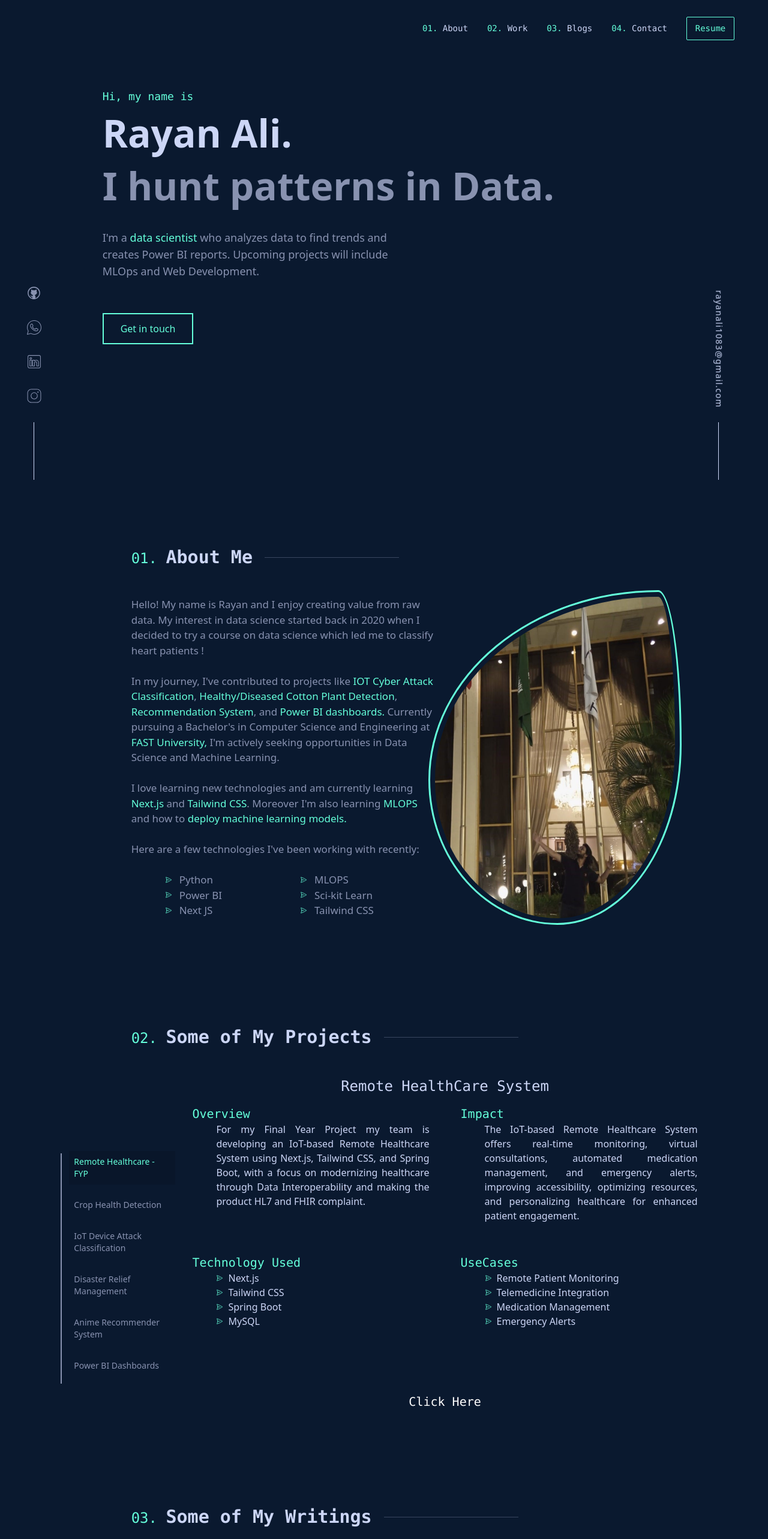
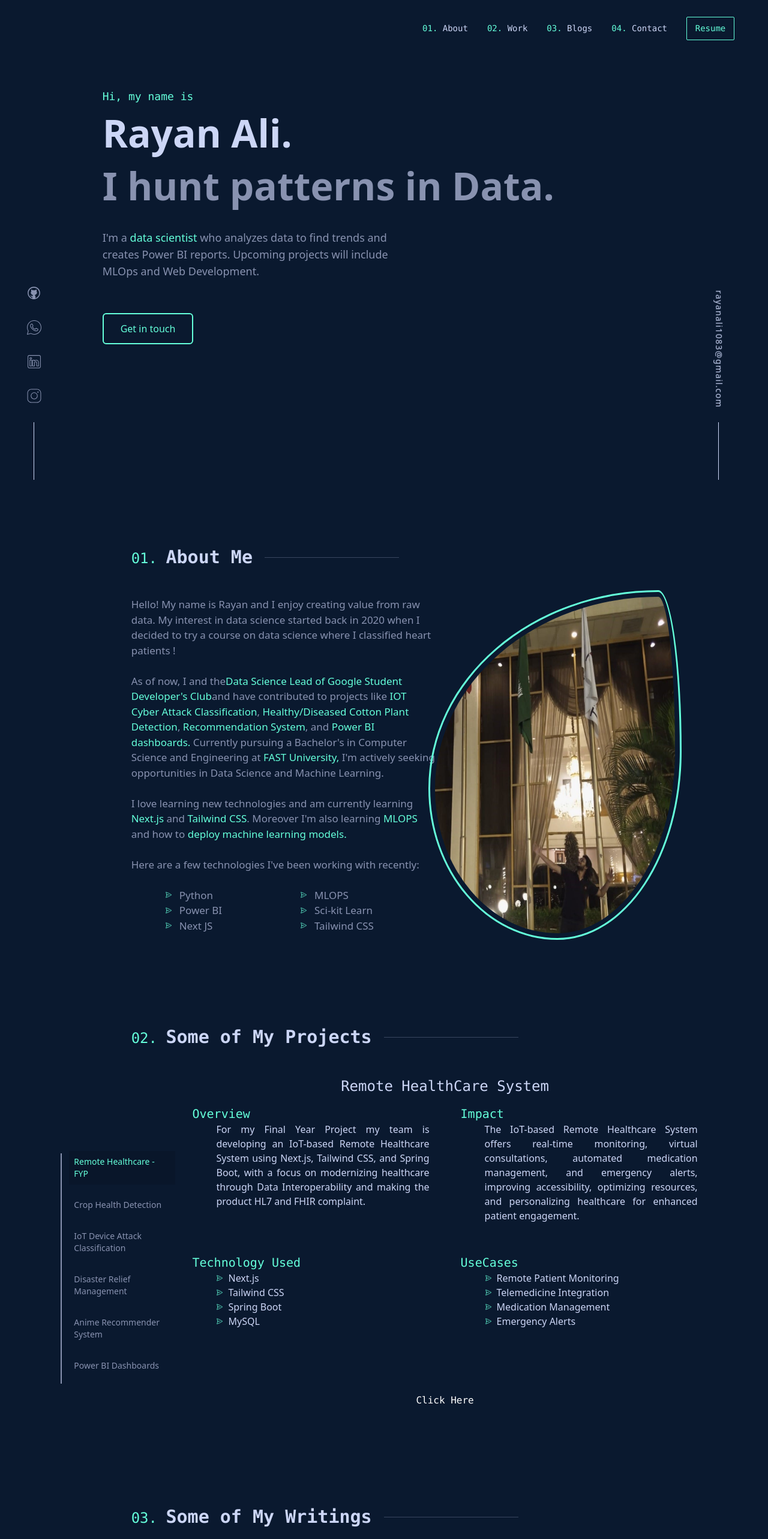
Before and after one commit to Rayan-Ali1083/portfolio, a Next.js app: page / in a window 1280 px wide. Shown: the top 2566 px of the page at 60% size. Built offline with nearby package versions, Linux system fonts and the light colour scheme.

Commit message:
final touch ups to be done

```diff
--- a/assets/ProjectContentMain.js
+++ b/assets/ProjectContentMain.js
@@ -33,7 +33,7 @@ const ProjectContentMain = (props) => {
 
                 </div>
 
-                <button className='p-5 text-xl text-white rounded-md font-mono hover:shadow-md hover:shadow-white hover:bg-[#64ffda] hover:text-black duration-150 w-fit'><Link target='blank' href={props.link}>Click Here</Link></button>
+                <button className='flex w-fit h-fit text-white rounded-md font-mono hover:shadow-md hover:shadow-white hover:bg-[#64ffda] hover:text-black duration-150'><Link target='blank' className='flex p-5 h-full w-full' href={props.link}>Click Here</Link></button>
 
             </div>
 
--- a/pages/AboutMe.js
+++ b/pages/AboutMe.js
@@ -24,7 +24,7 @@ const AboutMe = () => {
 
             <p>
 
-              Hello! My name is Rayan and I enjoy creating value from raw data. My interest in data science started back in 2020 when I decided to try a course on data science which led me to classify heart patients !
+              Hello! My name is Rayan and I enjoy creating value from raw data. My interest in data science started back in 2020 when I decided to try a course on data science where I classified heart patients !
 
             </p>
 
@@ -32,7 +32,12 @@ const AboutMe = () => {
 
             <p>
 
-              In my journey, I've contributed to projects like <span className='text-[#64ffda]'>IOT Cyber Attack Classification</span>, <span className='text-[#64ffda]'>Healthy/Diseased Cotton Plant Detection</span>, <span className='text-[#64ffda]'>Recommendation System</span>, and <span className='text-[#64ffda]'>Power BI dashboards.</span> Currently pursuing a Bachelor's in Computer Science and Engineering at <span className='text-[#64ffda]'>FAST University,</span> I'm actively seeking opportunities in Data Science and Machine Learning.
+              As of now, I and the
+              <span className="relative text-[#64ffda] group">
+                 Data Science Lead of Google Student Developer's Club
+                <span className="absolute bottom-0 left-0 w-0 h-[1px] bg-[#64ffda] transition-width duration-300 group-hover:w-full"></span>
+              </span>
+               and have contributed to projects like <span className='text-[#64ffda]'>IOT Cyber Attack Classification</span>, <span className='text-[#64ffda]'>Healthy/Diseased Cotton Plant Detection</span>, <span className='text-[#64ffda]'>Recommendation System</span>, and <span className='text-[#64ffda]'>Power BI dashboards.</span> Currently pursuing a Bachelor's in Computer Science and Engineering at <span className='text-[#64ffda]'>FAST University,</span> I'm actively seeking opportunities in Data Science and Machine Learning.
 
             </p>
 
@@ -57,7 +62,7 @@ const AboutMe = () => {
 
             <ul className='grid grid-cols-2 ml-14'>
 
-            <li className='flex items-center gap-3 hover:-translate-y-1 duration-200'>
+              <li className='flex items-center gap-3 hover:-translate-y-1 duration-200'>
                 <SVGComp />
                 Python
               </li>
--- a/pages/MainLanding.js
+++ b/pages/MainLanding.js
@@ -43,7 +43,7 @@ const MainLanding = () => {
 
                     </motion.p>
 
-                    <motion.button variants={item} className='p-3 pr-7 pl-7 mt-14 border-2 border-[#64ffda] text-[#64ffda]'>
+                    <motion.button variants={item} className='p-3 pr-7 pl-7 mt-14 rounded-md border-2 border-[#64ffda] text-[#64ffda] hover:border-r-4 hover:border-b-4 hover:-translate-y-10 duration-150'>
 
                         Get in touch
 
--- a/pages/NavBar.js
+++ b/pages/NavBar.js
@@ -43,7 +43,7 @@ const NavBar = () => {
           ))}
 
           <motion.button
-            className='border-[1px] border-[#64ffda] rounded-sm w-20 plr-3 pt-2 pb-2 text-[#64ffda] font-medium '
+            className='border-[1px] border-[#64ffda] rounded-sm w-20 plr-3 pt-2 pb-2 text-[#64ffda] font-medium'
             variants={buttonVariants}
             whileHover={{ scale: 1.1, backgroundColor: '#64ffda', color: '#0a192f'}}
           >
--- a/pages/index.js
+++ b/pages/index.js
@@ -3,6 +3,7 @@ import MainLanding from './MainLanding';
 import AboutMe from './AboutMe';
 import Projects from './Projects';
 import Blogs from './Blogs';
+import Contact from './Contact';
 import Bars from './Bars';
 import Transition from './Transition';
 
@@ -18,7 +19,7 @@ export default function Home() {
 
       <Bars emaildisp="text-[#CCD6F6] rotate-90 mb-20 tracking-widest font-thin text-sm" icons="hidden" position="fixed flex flex-col bottom-0 right-0 -mr-[1rem] items-center gap-8"/>
 
-      <Transition delay={0.3} >
+      <Transition delay={0.5} >
 
         <AboutMe />
 
@@ -30,13 +31,19 @@ export default function Home() {
 
       </Transition>
 
-      <Transition delay={0.7} >
+      <Transition delay={0.5} >
 
         <Blogs />
 
       </Transition>
 
 
+      <Transition delay={0.5} >
+
+        <Contact />
+
+      </Transition>
+
 
 
     </>
```
Also changed, not shown: pages/Contact.js (added, +31 -0 lines).
